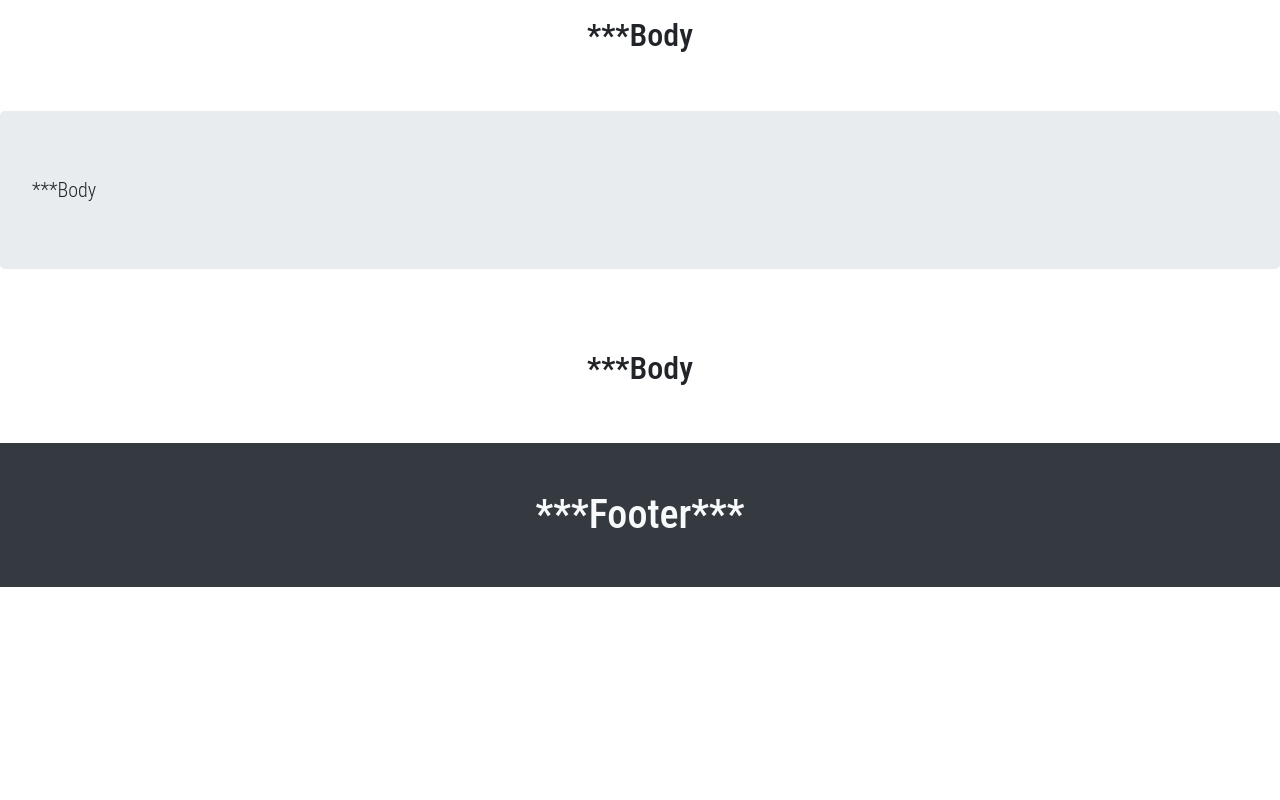
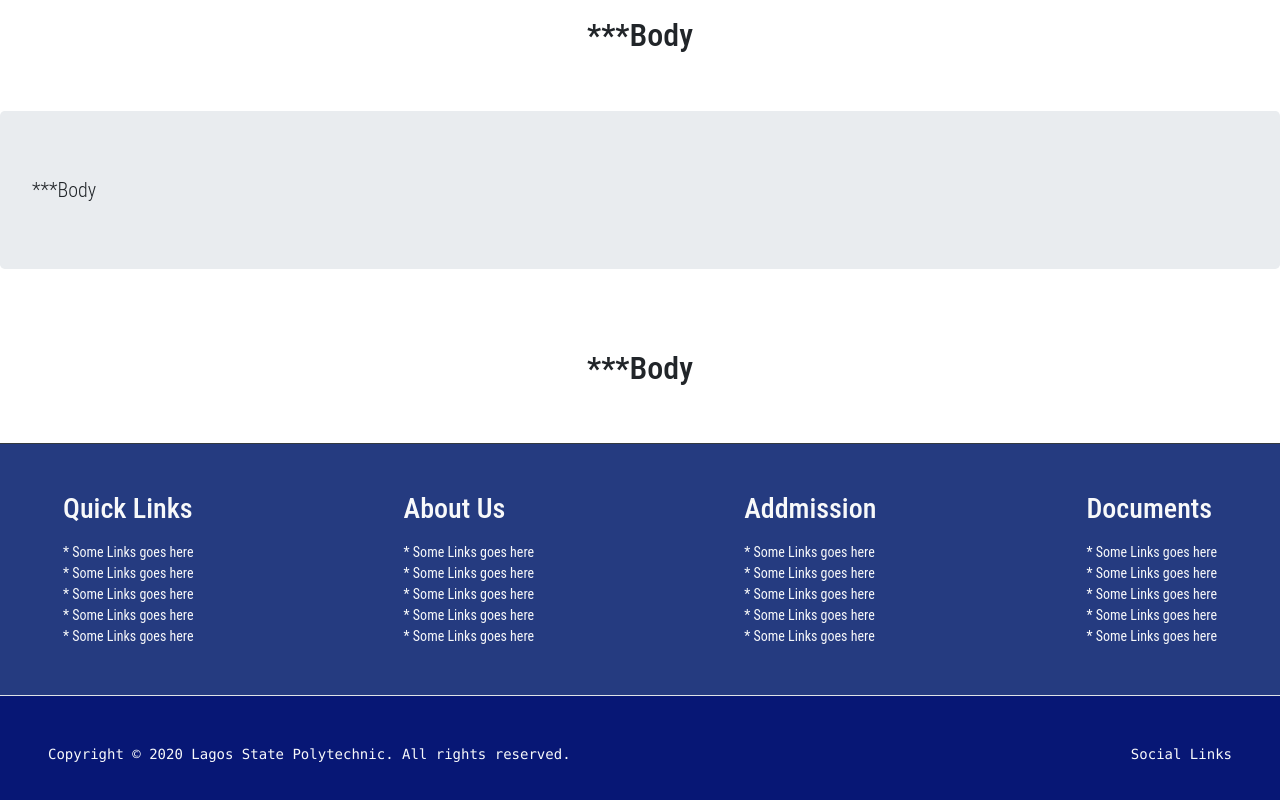
Before and after one commit to OgbeniHMMD/laspostress, a Nuxt app: page / in a window 1280 px wide. Shown: the part 326-1126 px from the top of the page. Before the commit the page ends 921 px from the top, so only its background shows below. Built offline with nearby package versions, Linux system fonts and the light colour scheme.

Commit message:
Added Dummy Footer

```diff
--- a/components/footer.vue
+++ b/components/footer.vue
@@ -1,5 +1,62 @@
 <template>
-  <footer>
-    <div class="h1 p-5 bg-dark text-light text-center">***Footer***</div>
+  <footer class="text-light">
+    <div class="bg-secondary border-top border-dark">
+      <div class="container-fluid">
+        <div class="d-flex justify-content-between flex-wrap">
+          <div class="p-3 p-md-5">
+            <div class="h3 pb-2">Quick Links</div>
+            <div class>
+              <div>* Some Links goes here</div>
+              <div>* Some Links goes here</div>
+              <div>* Some Links goes here</div>
+              <div>* Some Links goes here</div>
+              <div>* Some Links goes here</div>
+            </div>
+          </div>
+
+          <div class="p-3 p-md-5">
+            <div class="h3 pb-2">About Us</div>
+            <div class>
+              <div>* Some Links goes here</div>
+              <div>* Some Links goes here</div>
+              <div>* Some Links goes here</div>
+              <div>* Some Links goes here</div>
+              <div>* Some Links goes here</div>
+            </div>
+          </div>
+
+          <div class="p-3 p-md-5">
+            <div class="h3 pb-2">Addmission</div>
+            <div class>
+              <div>* Some Links goes here</div>
+              <div>* Some Links goes here</div>
+              <div>* Some Links goes here</div>
+              <div>* Some Links goes here</div>
+              <div>* Some Links goes here</div>
+            </div>
+          </div>
+
+          <div class="p-3 p-md-5">
+            <div class="h3 pb-2">Documents</div>
+            <div class>
+              <div>* Some Links goes here</div>
+              <div>* Some Links goes here</div>
+              <div>* Some Links goes here</div>
+              <div>* Some Links goes here</div>
+              <div>* Some Links goes here</div>
+            </div>
+          </div>
+        </div>
+      </div>
+    </div>
+
+    <div class="bg-primary border-top text-monospace text-center">
+      <div class="container-fluid p-5">
+        <div class="d-flex flex-column flex-md-row justify-content-between">
+          <div class>Copyright © 2020 Lagos State Polytechnic. All rights reserved.</div>
+          <div class="pt-3 pt-md-0">Social Links</div>
+        </div>
+      </div>
+    </div>
   </footer>
 </template>
```
